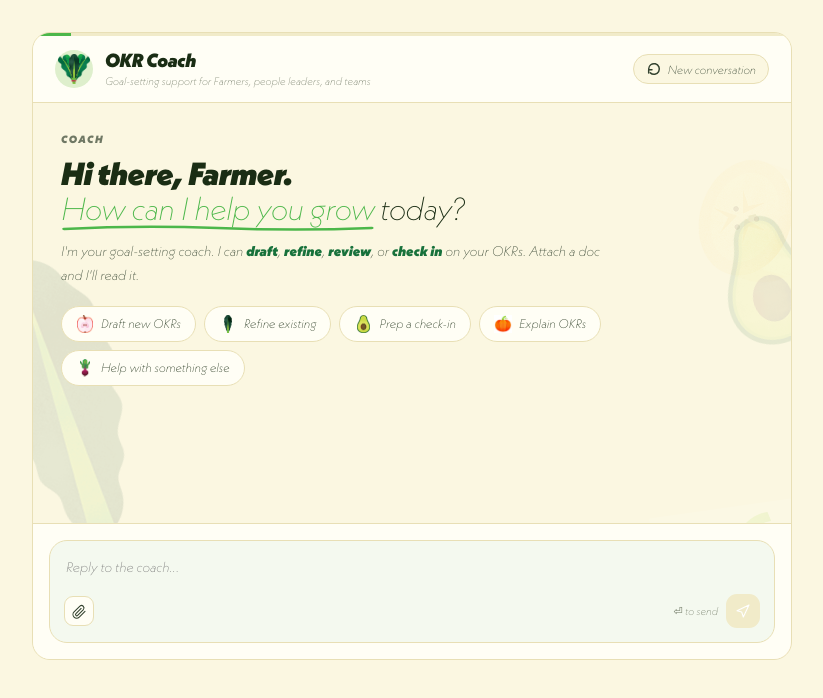
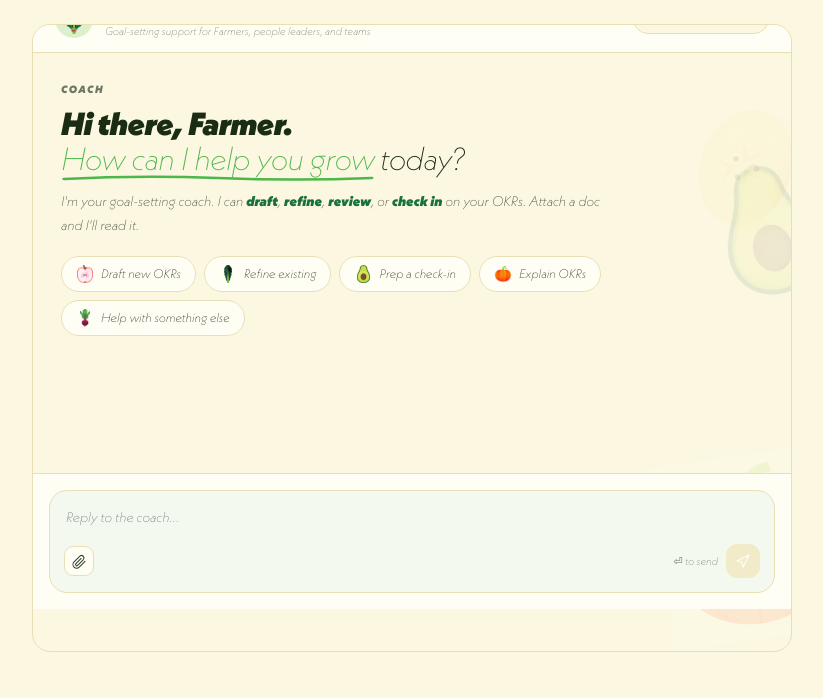
Before and after one commit to mninegar/okr-coach, a Next.js app: page / in a window 1280 px wide. Shown: the top 698 px of the page, without its empty margins (228-1051 px from the left). Built offline with nearby package versions, Linux system fonts and the light colour scheme.

Commit message:
Update index.js

```diff
--- a/pages/index.js
+++ b/pages/index.js
@@ -54,10 +54,9 @@ export default function OKRChatbot(){
   const restart=useCallback(()=>{setMsgs([{role:"bot",isWelcome:true}]);setHistory([]);setInput("");setProgress(5);clearDoc();},[clearDoc]);
   const onKey=e=>{if(e.key==="Enter"&&!e.shiftKey){e.preventDefault();send();}};
   return(<><Head><title>OKR Coach - Once Upon a Farm</title></Head>
-    <div style={{minHeight:"100vh",background:Tk.cream,display:"flex",justifyContent:"center",alignItems:"flex-start",padding:"32px 16px",fontFamily:FONT}}>
-      <div onDragEnter={onDE} onDragLeave={onDL} onDragOver={onDO} onDrop={onDrop} style={{width:"100%",maxWidth:760,background:Tk.cream,display:"flex",flexDirection:"column",borderRadius:18,overflow:"hidden",border:drag?`1.5px solid ${Tk.sprout}`:`0.5px solid ${Tk.line}`,position:"relative",transition:"border-color 0.15s"}}>
+    <div style={{minHeight:"100vh",background:Tk.cream,display:"flex",justifyContent:"center",alignItems:"flex-start",padding:"0 0 32px 0",fontFamily:FONT}}>
+      <div onDragEnter={onDE} onDragLeave={onDL} onDragOver={onDO} onDrop={onDrop} style={{width:"100%",maxWidth:760,background:Tk.cream,display:"flex",flexDirection:"column",borderRadius:18,overflow:"hidden",marginTop:24,border:drag?`1.5px solid ${Tk.sprout}`:`0.5px solid ${Tk.line}`,position:"relative",transition:"border-color 0.15s"}}>
         {/* Ambient produce - exact positions from layout1. No zIndex = renders below zIndex:2 content */}
-        <img src={IMG.kale_leaf}    alt="" style={{position:"absolute",left:-34, bottom:90, width:130,opacity:.10,transform:"rotate(-18deg)",pointerEvents:"none",userSelect:"none"}}/>
         <img src={IMG.banana_slice} alt="" style={{position:"absolute",right:-28,top:130,  width:120,opacity:.10,transform:"rotate(18deg)", pointerEvents:"none",userSelect:"none"}}/>
         <img src={IMG.pumpkin}      alt="" style={{position:"absolute",right:-50,bottom:-30,width:180,opacity:.09,transform:"rotate(-8deg)", pointerEvents:"none",userSelect:"none"}}/>
         <img src={IMG.avocado}      alt="" style={{position:"absolute",right:-22,top:180,   width:90, opacity:.10,transform:"rotate(-14deg)", pointerEvents:"none",userSelect:"none"}}/>
```
